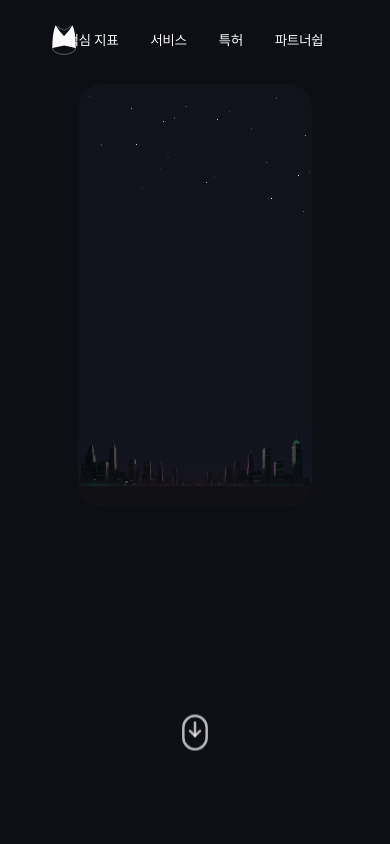
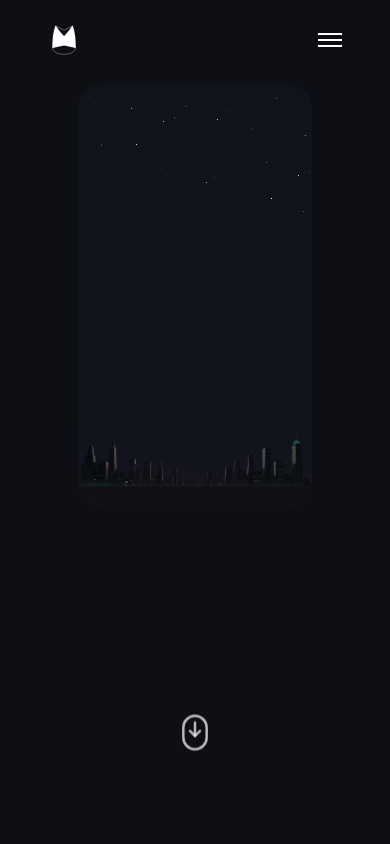
Before and after one commit to se-eun-park/dawn-street, a React (Vite) app: page / in a window 390 px wide. Shown: the top 844 px of the page. Built offline with nearby package versions, Linux system fonts and the light colour scheme.

Commit message:
feat: 모바일 nav 구현

```diff
--- a/src/components/CountCard.tsx
+++ b/src/components/CountCard.tsx
@@ -24,6 +24,9 @@ const CountCard = ({ countRef, startCount, endCount, unit, title }: CountCardPro
       // 숫자 카운트업 애니메이션
       let obj = { count: startCount }
 
+      // 화면 크기에 따른 start 지점 결정
+      const startPosition = window.innerWidth <= 640 ? 'top 90%' : 'top 65%'
+
       gsap.to(obj, {
         count: endCount,
         duration: 1.5,
@@ -35,7 +38,7 @@ const CountCard = ({ countRef, startCount, endCount, unit, title }: CountCardPro
         },
         scrollTrigger: {
           trigger: countRef.current,
-          start: 'top 60%',
+          start: startPosition,
           end: 'bottom 20%',
           toggleActions: 'play none none none',
         },
@@ -49,7 +52,7 @@ const CountCard = ({ countRef, startCount, endCount, unit, title }: CountCardPro
         ease: 'power2.out',
         scrollTrigger: {
           trigger: countRef.current,
-          start: 'top 60%',
+          start: startPosition,
           end: 'bottom 20%',
           toggleActions: 'play none none none',
         },
--- a/src/components/common/NavBar.tsx
+++ b/src/components/common/NavBar.tsx
@@ -8,7 +8,8 @@ type NavBarProps = {
   setRefresh: (refresh: number) => void
 }
 
-const NavBar = ({ nowPage, setNowPage, refresh, setRefresh }: NavBarProps) => {
+// 데스크탑 NavBar 컴포넌트
+const DesktopNavBar = ({ nowPage, setNowPage, refresh, setRefresh }: NavBarProps) => {
   const [isFirstRender, setIsFirstRender] = useState(true)
 
   useEffect(() => {
@@ -62,4 +63,104 @@ const NavBar = ({ nowPage, setNowPage, refresh, setRefresh }: NavBarProps) => {
   )
 }
 
+// 모바일 NavBar 컴포넌트
+const MobileNavBar = ({ nowPage, setNowPage, refresh, setRefresh }: NavBarProps) => {
+  const [isFirstRender, setIsFirstRender] = useState(true)
+  const [isMenuOpen, setIsMenuOpen] = useState(false)
+
+  useEffect(() => {
+    setIsFirstRender(false)
+  }, [])
+
+  const handleClick = (page: NavBarProps['nowPage']) => {
+    setNowPage(page)
+    setRefresh(refresh * -1)
+    setIsMenuOpen(false)
+  }
+
+  const toggleMenu = () => {
+    setIsMenuOpen(!isMenuOpen)
+  }
+
+  return (
+    <>
+      {/* 모바일 네비게이션 바 */}
+      <nav
+        className={`fixed top-4 ${isFirstRender ? 'opacity-0' : 'opacity-100'} left-1/2 z-50 flex h-12 w-full -translate-x-1/2 items-center justify-between bg-transparent px-12 transition-opacity duration-1000`}
+      >
+        <Rogo onClick={() => handleClick('main')} className='w-8 cursor-pointer' />
+
+        {/* 햄버거 메뉴 버튼 */}
+        <button onClick={toggleMenu} className='flex cursor-pointer flex-col gap-1'>
+          <div
+            className={`h-0.5 w-6 bg-white transition-all duration-300 ${isMenuOpen ? 'translate-y-1.5 rotate-45' : ''}`}
+          />
+          <div
+            className={`h-0.5 w-6 bg-white transition-all duration-300 ${isMenuOpen ? 'opacity-0' : ''}`}
+          />
+          <div
+            className={`h-0.5 w-6 bg-white transition-all duration-300 ${isMenuOpen ? '-translate-y-1.5 -rotate-45' : ''}`}
+          />
+        </button>
+      </nav>
+
+      {/* 모바일 드롭다운 메뉴 */}
+      <div
+        className={`fixed top-16 left-1/2 z-40 w-full -translate-x-1/2 bg-black/80 backdrop-blur-sm transition-all duration-300 ${
+          isMenuOpen ? 'max-h-60 opacity-100' : 'max-h-0 opacity-0'
+        } overflow-hidden`}
+      >
+        <div className='flex flex-col px-6 py-4'>
+          <button
+            onClick={() => handleClick('metrics')}
+            className='font-pretendard-400 border-b border-white/20 py-3 text-left text-sm text-white'
+          >
+            핵심 지표
+          </button>
+
+          <button
+            onClick={() => handleClick('service')}
+            className='font-pretendard-400 border-b border-white/20 py-3 text-left text-sm text-white'
+          >
+            서비스
+          </button>
+
+          <button
+            onClick={() => handleClick('patents')}
+            className='font-pretendard-400 border-b border-white/20 py-3 text-left text-sm text-white'
+          >
+            특허
+          </button>
+
+          <button
+            onClick={() => handleClick('partnerships')}
+            className={`font-pretendard-400 py-3 text-left text-sm text-white ${nowPage === 'partnerships' ? 'text-blue-400' : ''}`}
+          >
+            파트너쉽
+          </button>
+        </div>
+      </div>
+
+      {/* 메뉴 열린 상태에서 배경 클릭 시 닫기 */}
+      {isMenuOpen && (
+        <div className='fixed inset-0 z-30 bg-black/20' onClick={() => setIsMenuOpen(false)} />
+      )}
+    </>
+  )
+}
+
+const NavBar = (props: NavBarProps) => {
+  return (
+    <>
+      <div className='hidden lg:block'>
+        <DesktopNavBar {...props} />
+      </div>
+
+      <div className='block lg:hidden'>
+        <MobileNavBar {...props} />
+      </div>
+    </>
+  )
+}
+
 export default NavBar
```
